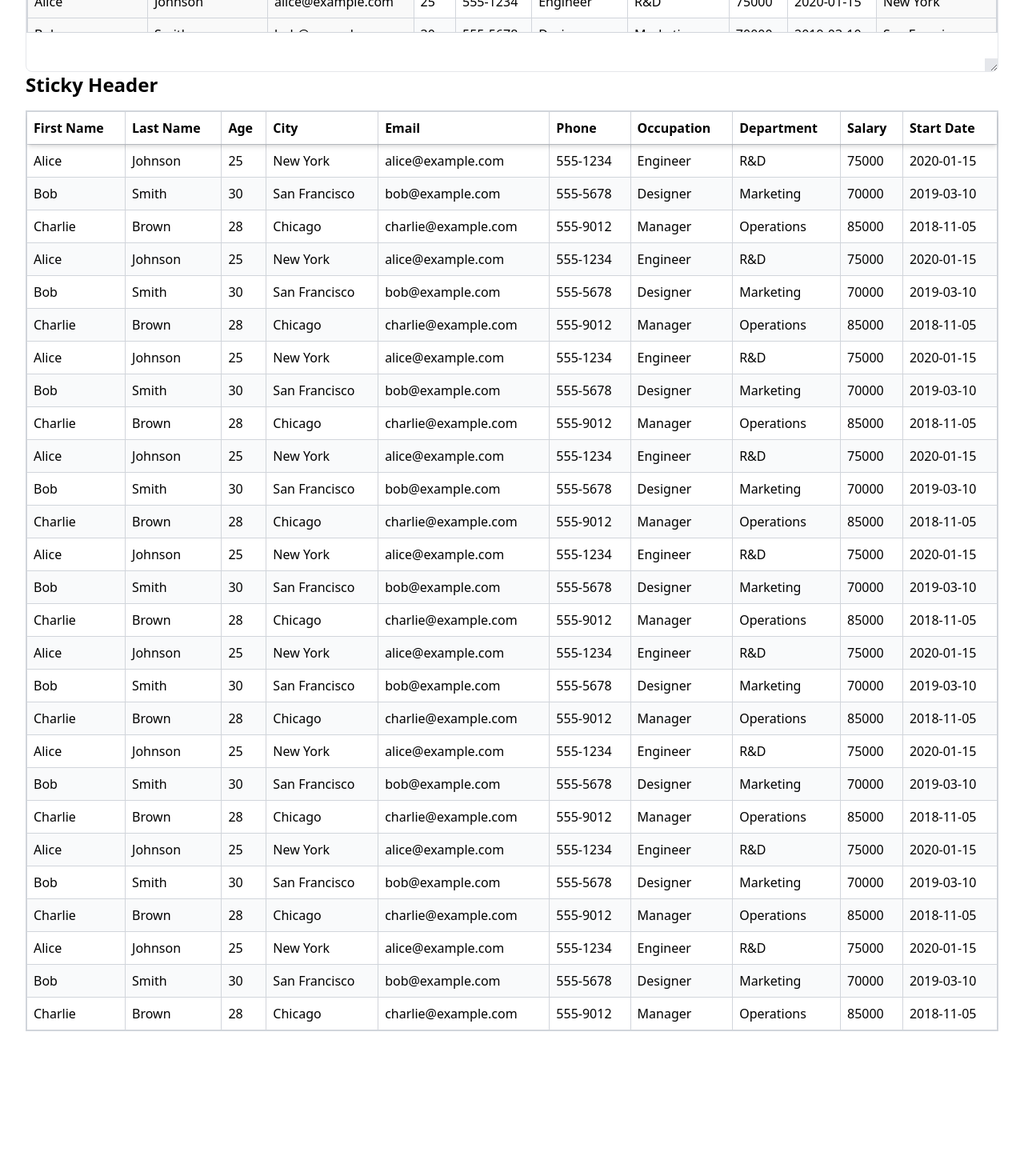
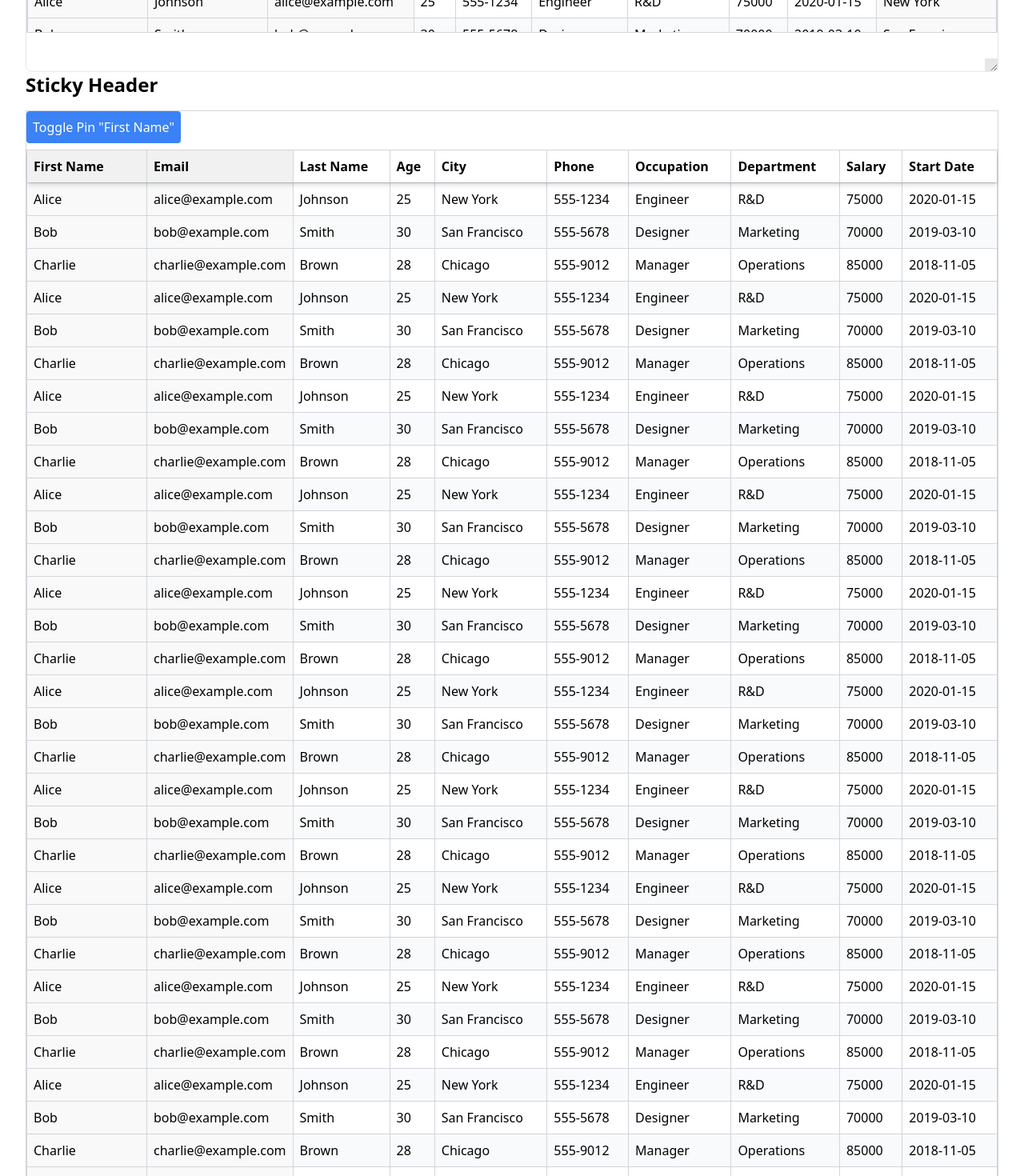
Before and after one commit to harshpathakzz/responsive-table-v2, a React (Vite) app: page / in a window 1280 px wide. Shown: the part 3580-5050 px from the top of the page at 80% size. Before the commit the page ends 4901 px from the top, so only its background shows below. Built offline with nearby package versions, Linux system fonts and the light colour scheme.

Commit message:
updated sticky header

```diff
--- a/src/components/StickHeaderTable.tsx
+++ b/src/components/StickHeaderTable.tsx
@@ -4,6 +4,8 @@ import {
   getCoreRowModel,
   flexRender,
 } from '@tanstack/react-table';
+
+const PINNED_COL_WIDTH = 150;
 
 const defaultData = [
   {
@@ -330,6 +332,115 @@ const defaultData = [
     salary: 85000,
     startDate: '2018-11-05',
   },
+  {
+    firstName: 'Alice',
+    lastName: 'Johnson',
+    age: 25,
+    city: 'New York',
+    email: 'alice@example.com',
+    phone: '555-1234',
+    occupation: 'Engineer',
+    department: 'R&D',
+    salary: 75000,
+    startDate: '2020-01-15',
+  },
+  {
+    firstName: 'Bob',
+    lastName: 'Smith',
+    age: 30,
+    city: 'San Francisco',
+    email: 'bob@example.com',
+    phone: '555-5678',
+    occupation: 'Designer',
+    department: 'Marketing',
+    salary: 70000,
+    startDate: '2019-03-10',
+  },
+  {
+    firstName: 'Charlie',
+    lastName: 'Brown',
+    age: 28,
+    city: 'Chicago',
+    email: 'charlie@example.com',
+    phone: '555-9012',
+    occupation: 'Manager',
+    department: 'Operations',
+    salary: 85000,
+    startDate: '2018-11-05',
+  },
+  {
+    firstName: 'Alice',
+    lastName: 'Johnson',
+    age: 25,
+    city: 'New York',
+    email: 'alice@example.com',
+    phone: '555-1234',
+    occupation: 'Engineer',
+    department: 'R&D',
+    salary: 75000,
+    startDate: '2020-01-15',
+  },
+  {
+    firstName: 'Bob',
+    lastName: 'Smith',
+    age: 30,
+    city: 'San Francisco',
+    email: 'bob@example.com',
+    phone: '555-5678',
+    occupation: 'Designer',
+    department: 'Marketing',
+    salary: 70000,
+    startDate: '2019-03-10',
+  },
+  {
+    firstName: 'Charlie',
+    lastName: 'Brown',
+    age: 28,
+    city: 'Chicago',
+    email: 'charlie@example.com',
+    phone: '555-9012',
+    occupation: 'Manager',
+    department: 'Operations',
+    salary: 85000,
+    startDate: '2018-11-05',
+  },
+  {
+    firstName: 'Alice',
+    lastName: 'Johnson',
+    age: 25,
+    city: 'New York',
+    email: 'alice@example.com',
+    phone: '555-1234',
+    occupation: 'Engineer',
+    department: 'R&D',
+    salary: 75000,
+    startDate: '2020-01-15',
+  },
+  {
+    firstName: 'Bob',
+    lastName: 'Smith',
+    age: 30,
+    city: 'San Francisco',
+    email: 'bob@example.com',
+    phone: '555-5678',
+    occupation: 'Designer',
+    department: 'Marketing',
+    salary: 70000,
+    startDate: '2019-03-10',
+  },
+  {
+    firstName: 'Charlie',
+    lastName: 'Brown',
+    age: 28,
+    city: 'Chicago',
+    email: 'charlie@example.com',
+    phone: '555-9012',
+    occupation: 'Manager',
+    department: 'Operations',
+    salary: 85000,
+    startDate: '2018-11-05',
+  },
+  // ... add more rows as needed
 ];
 
 const defaultColumns = [
@@ -345,52 +456,184 @@ const defaultColumns = [
   { header: 'Start Date', accessorKey: 'startDate' },
 ];
 
-function StickyHeaderTable() {
+function StickyHeaderTableWithPinning() {
   const [data] = React.useState(() => [...defaultData]);
   const [columns] = React.useState(() => [...defaultColumns]);
+
+  // Initial state: left pin 'firstName' and 'email'
+  const [columnPinning, setColumnPinning] = React.useState<{
+    left: string[];
+    right: string[];
+  }>({
+    left: ['firstName', 'email'],
+    right: [],
+  });
 
   const table = useReactTable({
     data,
     columns,
+    state: {
+      columnPinning,
+    },
+    onColumnPinningChange: (updater) => {
+      setColumnPinning((prev) => {
+        const result = typeof updater === 'function' ? updater(prev) : updater;
+        return {
+          left: result.left || [],
+          right: result.right || [],
+        };
+      });
+    },
     getCoreRowModel: getCoreRowModel(),
   });
 
+  // Toggle the pinning of a column (here, toggling the "firstName" column)
+  interface ColumnPinningState {
+    left: string[];
+    right: string[];
+  }
+
+  const togglePinning = (columnId: string): void => {
+    const isPinnedLeft = columnPinning.left.includes(columnId);
+    const newPinning: ColumnPinningState = { ...columnPinning };
+
+    if (isPinnedLeft) {
+      newPinning.left = newPinning.left.filter((id) => id !== columnId);
+    } else {
+      newPinning.left = [...newPinning.left, columnId];
+    }
+    setColumnPinning(newPinning);
+  };
+
   return (
-    <div className="border border-gray-300 w-full">
+    <div className="border border-gray-300 w-full relative">
+      {/* Button to toggle pinning of the "First Name" column */}
+      <button
+        onClick={() => togglePinning('firstName')}
+        className="mb-2 p-2 bg-blue-500 text-white rounded"
+      >
+        Toggle Pin "First Name"
+      </button>
+
       <table className="min-w-full border-collapse">
-        {/* Sticky Header */}
-        <thead className="sticky top-0 bg-white z-50 shadow-md overflow-x-auto">
-          {table.getHeaderGroups().map(headerGroup => (
+        <thead className="sticky top-0 bg-white z-50 shadow-md">
+          {table.getHeaderGroups().map((headerGroup) => {
+            const leftPinnedHeaders = headerGroup.headers.filter(
+              (header) => header.column.getIsPinned() === 'left'
+            );
+            const rightPinnedHeaders = headerGroup.headers.filter(
+              (header) => header.column.getIsPinned() === 'right'
+            );
+            return (
               <tr key={headerGroup.id}>
-              {headerGroup.headers.map(header => (
+                {headerGroup.headers.map((header) => {
+                  const pinPosition = header.column.getIsPinned();
+                  let pinStyle = {};
+
+                  if (pinPosition === 'left') {
+                    const leftIndex = leftPinnedHeaders.findIndex(
+                      (h) => h.id === header.id
+                    );
+                    pinStyle = {
+                      position: 'sticky',
+                      left: `${leftIndex * PINNED_COL_WIDTH}px`,
+                      zIndex: 20,
+                      backgroundColor: '#f1f1f1',
+                      width: `${PINNED_COL_WIDTH}px`,
+                      minWidth: `${PINNED_COL_WIDTH}px`,
+                    };
+                  } else if (pinPosition === 'right') {
+                    const rightIndex = rightPinnedHeaders.findIndex(
+                      (h) => h.id === header.id
+                    );
+                    pinStyle = {
+                      position: 'sticky',
+                      right: `${rightIndex * PINNED_COL_WIDTH}px`,
+                      zIndex: 20,
+                      backgroundColor: '#f1f1f1',
+                      width: `${PINNED_COL_WIDTH}px`,
+                      minWidth: `${PINNED_COL_WIDTH}px`,
+                    };
+                  }
+
+                  return (
                     <th
                       key={header.id}
+                      style={pinStyle}
                       className="p-2 border border-gray-300 text-left"
                     >
                       {header.isPlaceholder
                         ? null
-                    : flexRender(header.column.columnDef.header, header.getContext())}
+                        : flexRender(
+                            header.column.columnDef.header,
+                            header.getContext()
+                          )}
                     </th>
-              ))}
+                  );
+                })}
               </tr>
-          ))}
+            );
+          })}
         </thead>
+        <tbody>
+          {table.getRowModel().rows.map((row) => {
+            const leftPinnedCells = row.getVisibleCells().filter(
+              (cell) => cell.column.getIsPinned() === 'left'
+            );
+            const rightPinnedCells = row.getVisibleCells().filter(
+              (cell) => cell.column.getIsPinned() === 'right'
+            );
+            return (
+              <tr key={row.id} className="odd:bg-white even:bg-gray-50">
+                {row.getVisibleCells().map((cell) => {
+                  const pinPosition = cell.column.getIsPinned();
+                  let pinStyle = {};
 
-        {/* Table Body */}
-        <tbody>
-          {table.getRowModel().rows.map(row => (
-            <tr key={row.id} className="odd:bg-white even:bg-gray-50">
-              {row.getVisibleCells().map(cell => (
-                <td key={cell.id} className="p-2 border border-gray-300">
-                  {flexRender(cell.column.columnDef.cell, cell.getContext())}
+                  if (pinPosition === 'left') {
+                    const leftIndex = leftPinnedCells.findIndex(
+                      (c) => c.id === cell.id
+                    );
+                    pinStyle = {
+                      position: 'sticky',
+                      left: `${leftIndex * PINNED_COL_WIDTH}px`,
+                      zIndex: 10,
+                      backgroundColor: '#f9f9f9',
+                      width: `${PINNED_COL_WIDTH}px`,
+                      minWidth: `${PINNED_COL_WIDTH}px`,
+                    };
+                  } else if (pinPosition === 'right') {
+                    const rightIndex = rightPinnedCells.findIndex(
+                      (c) => c.id === cell.id
+                    );
+                    pinStyle = {
+                      position: 'sticky',
+                      right: `${rightIndex * PINNED_COL_WIDTH}px`,
+                      zIndex: 10,
+                      backgroundColor: '#f9f9f9',
+                      width: `${PINNED_COL_WIDTH}px`,
+                      minWidth: `${PINNED_COL_WIDTH}px`,
+                    };
+                  }
+                  return (
+                    <td
+                      key={cell.id}
+                      style={pinStyle}
+                      className="p-2 border border-gray-300"
+                    >
+                      {flexRender(
+                        cell.column.columnDef.cell,
+                        cell.getContext()
+                      )}
                     </td>
-              ))}
+                  );
+                })}
               </tr>
-          ))}
+            );
+          })}
         </tbody>
       </table>
     </div>
   );
 }
 
-export default StickyHeaderTable;
+export default StickyHeaderTableWithPinning;
```
Lines whose indentation alone changed are shown as unchanged.
